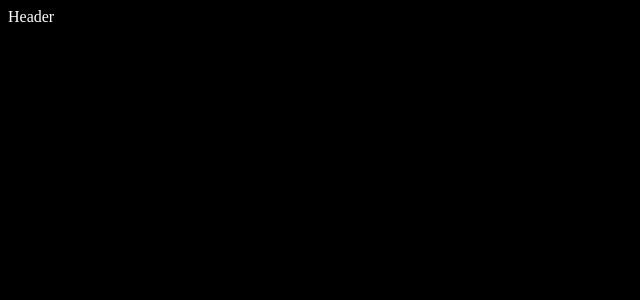
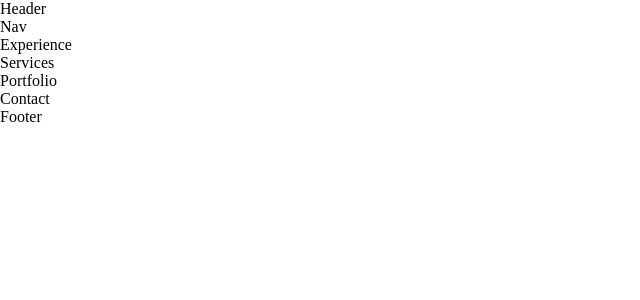
Before and after one commit to EricKenji/psychic-engine, a React (Create React App) app in the folder portfolio/: page / in a window 1280 px wide. Shown: the top 300 px of the page, without its empty margins (0-640 px from the left). Built offline with nearby package versions, Linux system fonts and the light colour scheme.

Commit message:
added basic css styling

```diff
--- a/portfolio/src/App.jsx
+++ b/portfolio/src/App.jsx
@@ -1,10 +1,22 @@
 import React from 'react'
 import Header from './components/header/Header';
+import Nav from './components/nav/Nav';
+import Experience from './components/experience/Experience';
+import Services from './components/services/Services';
+import Portfolio from './components/portfolio/Portfolio';
+import Contact from './components/contact/Contact';
+import Footer from './components/footer/Footer';
 
 const App = () => {
   return (
     <>
       <Header/>
+      <Nav />
+      <Experience />
+      <Services />
+      <Portfolio />
+      <Contact />
+      <Footer />
     </>
   )
 }
--- a/portfolio/src/components/footer/Footer.jsx
+++ b/portfolio/src/components/footer/Footer.jsx
@@ -1,5 +1,5 @@
 import React from 'react'
-import '.footer.css'
+import './footer.css'
 
 const Footer = () => {
   return (
--- a/portfolio/src/index.css
+++ b/portfolio/src/index.css
@@ -1,4 +1,19 @@
-body {
-    background: black;
-    color: white;
+* {
+    margin: 0;
+    padding: 0;
+    border: 0;
+    outline: 0;
+    box-sizing: border-box;
+    list-style: none;
+    text-decoration: none;
 }
+
+:root {
+    --color-bg: olive;
+    --color-bg-variant: rgb(223, 223, 13);
+    --color-primary: rgb(83, 111, 59);
+    --color-primary-variant: rgb(113, 113, 73);
+    --color-white: white;
+    --color-light: lightgrey;
+
+}
```
